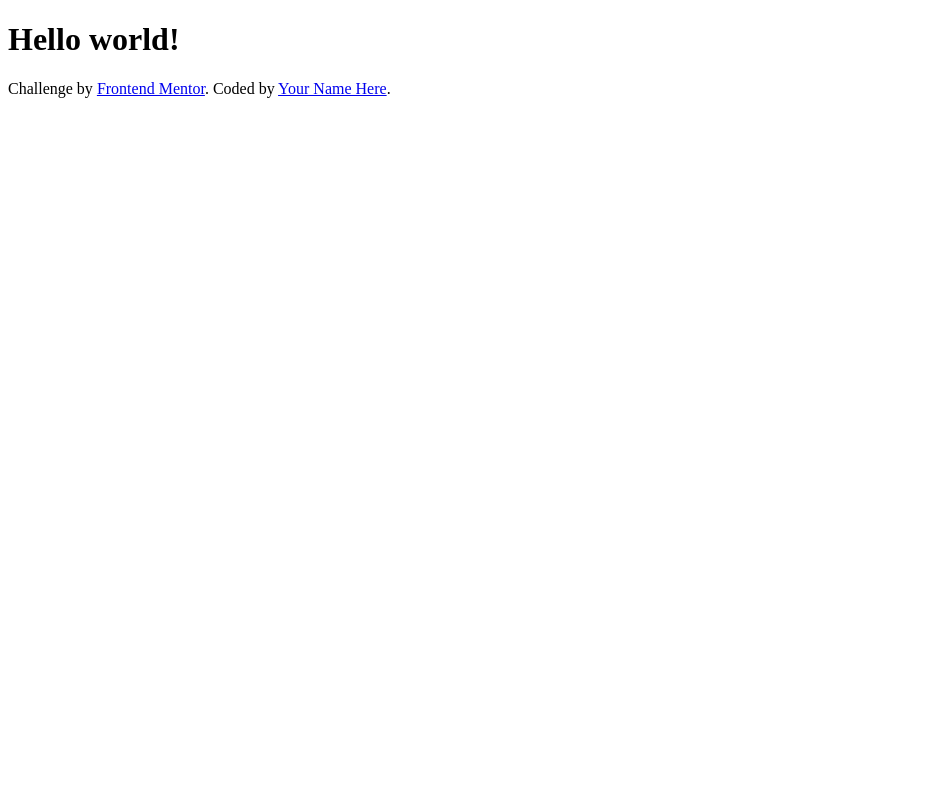
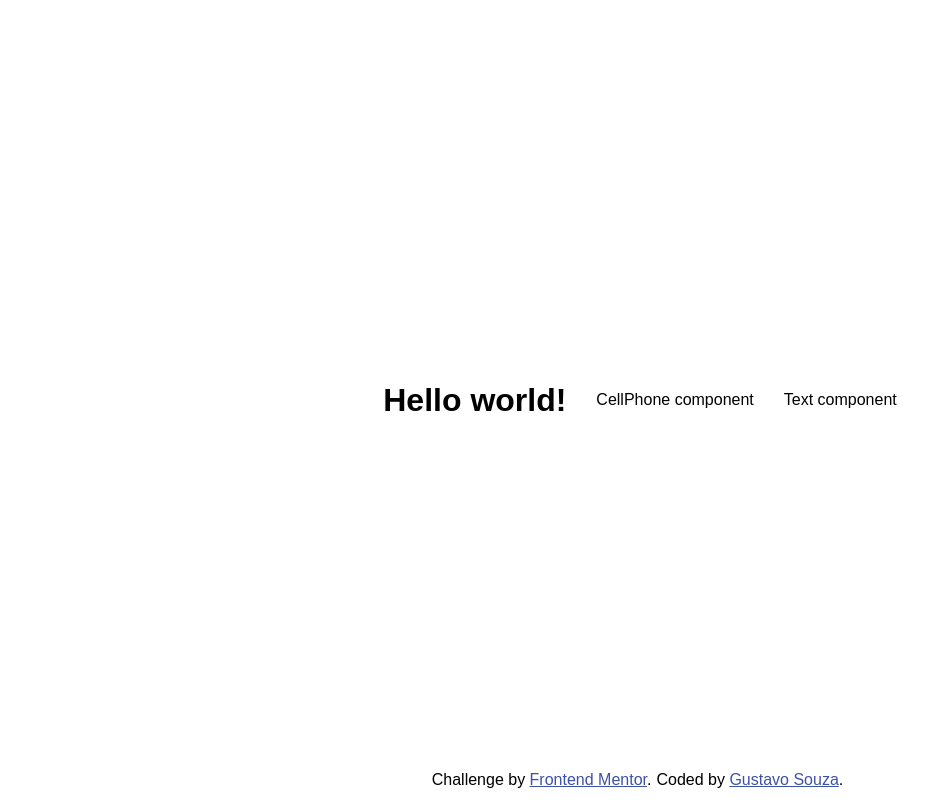
Before and after one commit to GustavoSouza123/chat-app-illustration, a React (Vite) app: page / in a window 1280 px wide. Shown: the whole page, without its empty margins (0-952 px from the left). Built offline with nearby package versions, Linux system fonts and the light colour scheme.

Commit message:
components, css files (setup complete)

```diff
--- a/src/App.jsx
+++ b/src/App.jsx
@@ -1,12 +1,17 @@
 import React from "react";
+import CellPhone from "./components/CellPhone";
+import Text from "./components/Text";
 import Footer from "./components/Footer";
+import "./css/App.css";
 
 function App() {
     return (
-        <>
+        <div className="app">
             <h1>Hello world!</h1>
+            <CellPhone />
+            <Text />
             <Footer />
-        </>
+        </div>
     );
 }
 
--- /dev/null
+++ b/src/components/CellPhone.jsx
@@ -0,0 +1,10 @@
+import React from "react";
+import "../css/CellPhone.css";
+
+function CellPhone() {
+    return (
+        <p>CellPhone component</p>
+    );
+}
+
+export default CellPhone;
--- a/src/components/Footer.jsx
+++ b/src/components/Footer.jsx
@@ -1,10 +1,11 @@
 import React from "react";
+import "../css/Footer.css";
 
 function Footer() {
     return (
-        <footer class="attribution">
-            Challenge by <a href="https://www.frontendmentor.io?ref=challenge" target="_blank">Frontend Mentor</a>.
-            Coded by <a href="#">Your Name Here</a>.
+        <footer className="attribution">
+            <span>Challenge by <a href="https://www.frontendmentor.io?ref=challenge" target="_blank">Frontend Mentor</a>.</span>
+            <span>Coded by <a href="https://www.gustavo-souza.com" target="_blank">Gustavo Souza</a>.</span>
         </footer>
     );
 }
--- /dev/null
+++ b/src/components/Text.jsx
@@ -0,0 +1,10 @@
+import React from "react";
+import "../css/Text.css";
+
+function Text() {
+    return (
+        <p>Text component</p>
+    );
+}
+
+export default Text;
--- /dev/null
+++ b/src/css/App.css
@@ -0,0 +1,40 @@
+* {
+    box-sizing: border-box;
+    margin: 0;
+    padding: 0;
+}
+
+:root {
+    /* primary */
+    /* text */
+    --pale-violet: hsl(276, 100%, 81%);
+    --moderate-violet: hsl(276, 55%, 52%);
+    --desaturated-dark-violet: hsl(271, 15%, 43%);
+    --grayish-blue: hsl(206, 6%, 79%);
+    --very-dark-desaturated-violet: hsl(271, 36%, 24%);
+    --dark-grayish-violet: hsl(270, 7%, 64%);
+    /* gradient */
+    --light-magenta: hsl(293, 100%, 63%);
+    --light-violet: hsl(264, 100%, 61%);
+    /* secondary */
+    --white: hsl(0, 0%, 100%);
+    --light-grayish-violet: hsl(270, 20%, 96%);
+    --very-dark-desaturated-violet:: hsl(271, 36%, 24%);
+    --very-light-magenta: hsl(289, 100%, 72%);
+}
+
+body {
+    font-family: "Rubik", sans-serif;
+    font-size: 16px;
+    font-weight: 400;
+    font-optical-sizing: auto;
+    font-style: normal;
+}
+
+.app {
+    width: 100%;
+    min-height: 100vh;
+    display: flex;
+    justify-content: center;
+    align-items: center;
+}
--- /dev/null
+++ b/src/css/CellPhone.css
@@ -0,0 +1,3 @@
+p {
+    margin-left: 30px;
+}
--- a/src/css/Footer.css
+++ b/src/css/Footer.css
@@ -1,7 +1,26 @@
 footer {
-    font-size: 11px; text-align: center;
+    position: absolute;
+    bottom: 0;
+    width: 100%;
+    height: 40px;
+    display: flex;
+    align-items: center;
+    justify-content: center;
+}
+
+footer span {
+    margin-right: 5px;
 }
 
 footer a {
     color: hsl(228, 45%, 44%);
 }
+
+@media only screen and (max-width: 600px) {
+    footer {
+        height: 50px;
+        font-size: 16px;
+        flex-direction: column;
+        padding: 5px 0;
+    }
+}
--- /dev/null
+++ b/src/css/Text.css
@@ -0,0 +1,3 @@
+p {
+    margin-left: 30px;
+}
```
